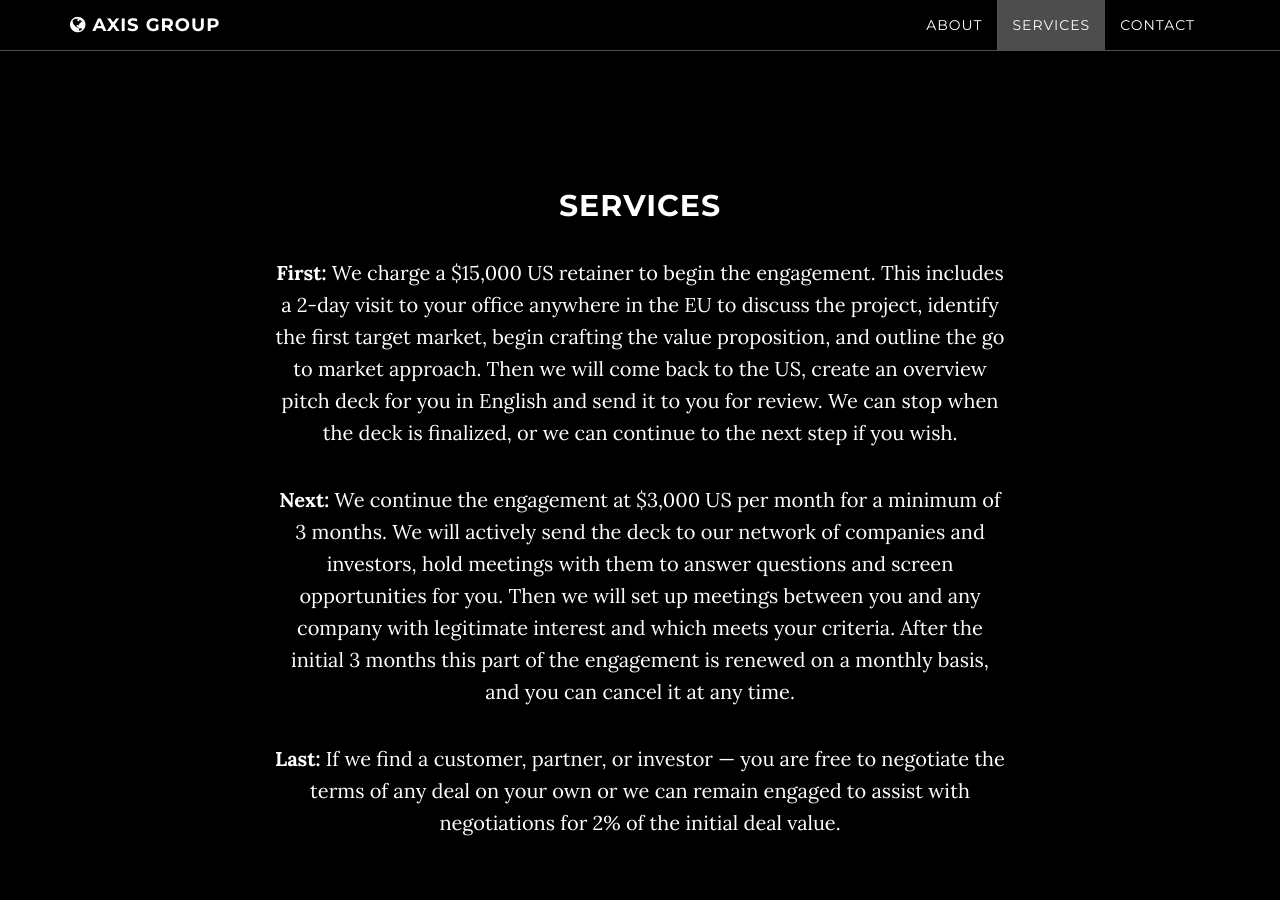
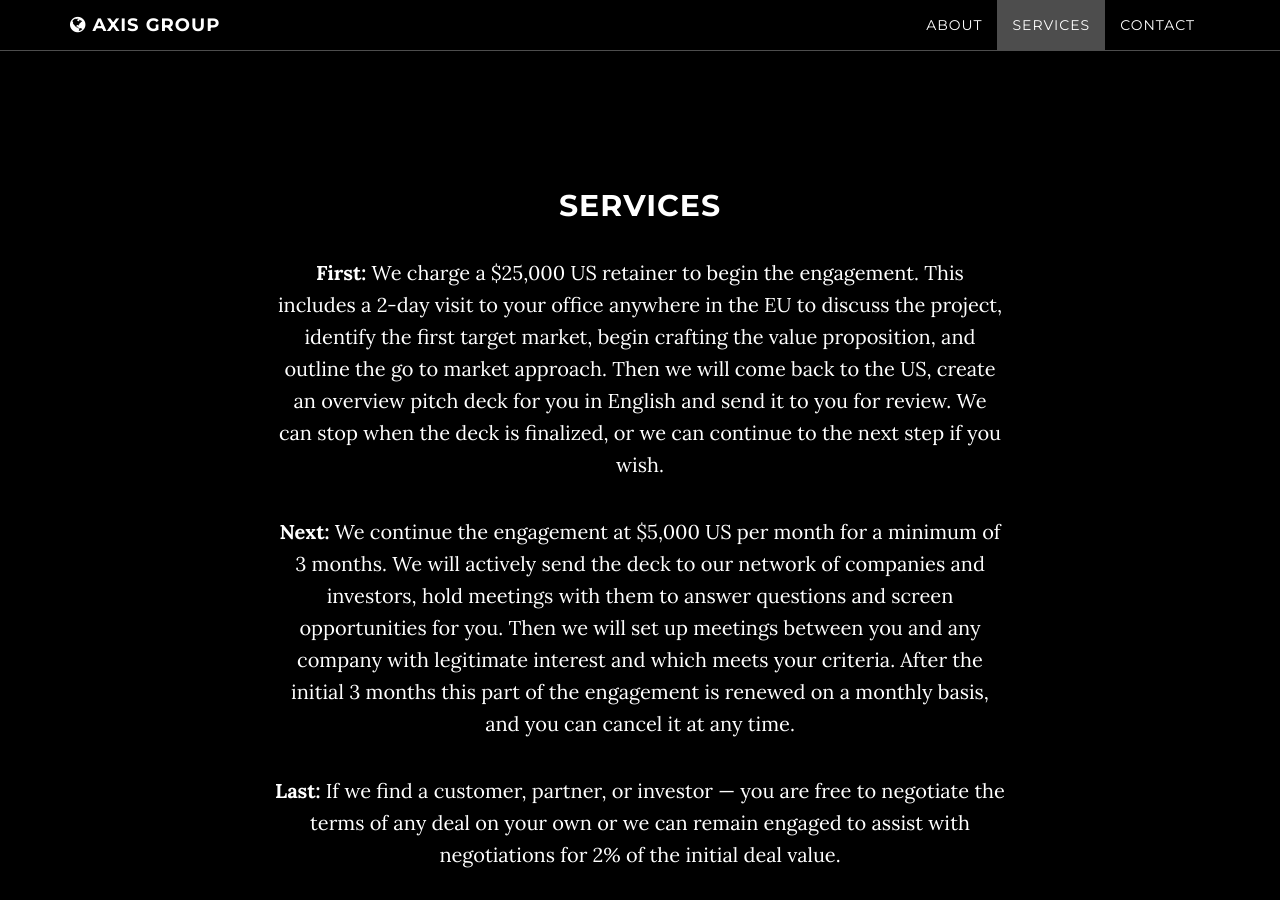
Before and after one commit to jcornelius/axisgroup, a Jekyll site: the page built from index.html, in a window 1280 px wide and 900 px high, scrolled down 1615 px. Built offline with Jekyll 4.4.1, drawn with Linux system fonts in a browser that asks for light colours.

Commit message:
Raising rates!

```diff
--- a/index.html
+++ b/index.html
@@ -20,8 +20,8 @@ title: Bring your EU product startup to the US // Axis Group
         <div class="container">
             <div class="col-lg-8 col-lg-offset-2">
                 <h2>Services</h2>
-                <p><strong>First:</strong>  We charge a $15,000 US retainer to begin the engagement. This includes a 2-day visit to your office anywhere in the EU to discuss the project, identify the first target market, begin crafting the value proposition, and outline the go to market approach. Then we will come back to the US, create an overview pitch deck for you in English and send it to you for review. We can stop when the deck is finalized, or we can continue to the next step if you wish.</p>
-                <p><strong>Next:</strong> We continue the engagement at $3,000 US per month for a minimum of 3 months. We will actively send the deck to our network of companies and investors, hold meetings with them to answer questions and screen opportunities for you. Then we will set up meetings between you and any company with legitimate interest and which meets your criteria. After the initial 3 months this part of the engagement is renewed on a monthly basis, and you can cancel it at any time.</p>
+                <p><strong>First:</strong>  We charge a $25,000 US retainer to begin the engagement. This includes a 2-day visit to your office anywhere in the EU to discuss the project, identify the first target market, begin crafting the value proposition, and outline the go to market approach. Then we will come back to the US, create an overview pitch deck for you in English and send it to you for review. We can stop when the deck is finalized, or we can continue to the next step if you wish.</p>
+                <p><strong>Next:</strong> We continue the engagement at $5,000 US per month for a minimum of 3 months. We will actively send the deck to our network of companies and investors, hold meetings with them to answer questions and screen opportunities for you. Then we will set up meetings between you and any company with legitimate interest and which meets your criteria. After the initial 3 months this part of the engagement is renewed on a monthly basis, and you can cancel it at any time.</p>
                 <p><strong>Last:</strong> If we find a customer, partner, or investor &mdash; you are free to negotiate the terms of any deal on your own or we can remain engaged to assist with negotiations for 2% of the initial deal value.</p>
             </div>
         </div>
```
